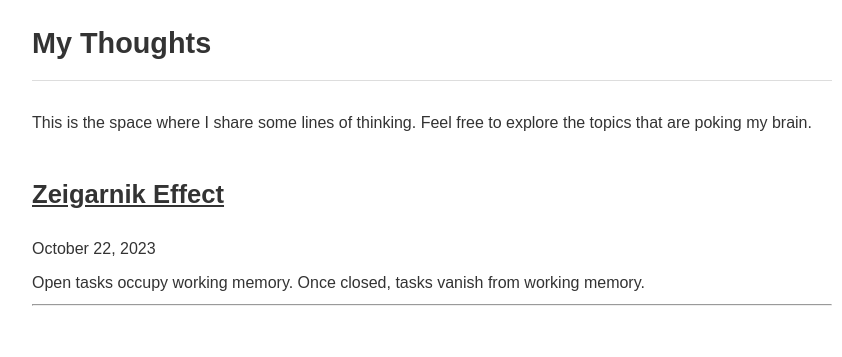
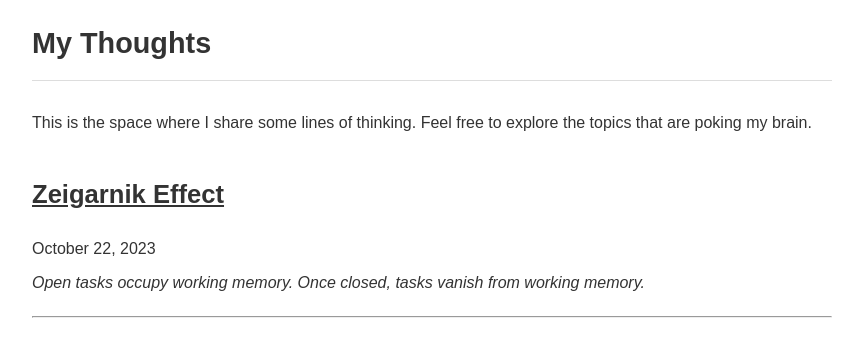
Before and after one commit to 05d762de69/ae87e62189, a Jekyll site: the page built from index.html, in a window 1280 px wide. Shown: the top 357 px of the page, without its empty margins (208-1050 px from the left). Built offline with Jekyll 4.4.1, drawn with Linux system fonts in a browser that asks for light colours.

Commit message:
Update index.html

```diff
--- a/index.html
+++ b/index.html
@@ -5,6 +5,6 @@ layout: default
 {% for post in site.posts %}
     <h2><a href="{{ post.url }}">{{ post.title }}</a></h2>
     <p>{{ post.date | date: "%B %d, %Y" }}</p>
-    <p>{{ post.excerpt }}</p>
+    <div class="post-excerpt">{{ post.excerpt }}</div>
     <hr>
 {% endfor %}
```
